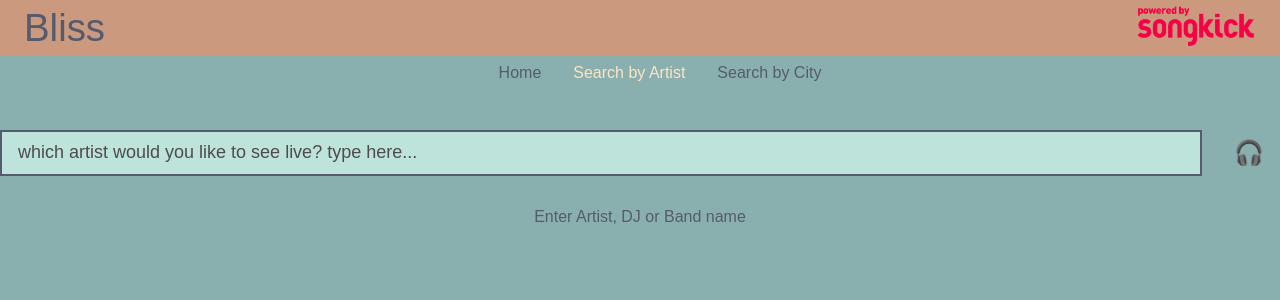
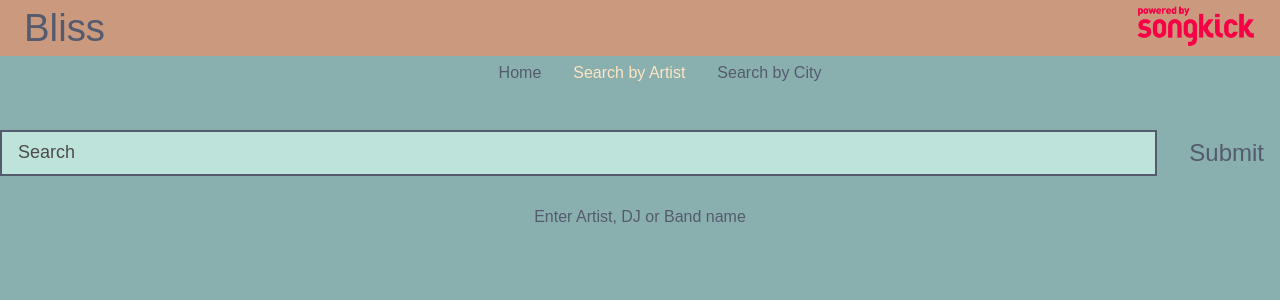
Before and after one commit to ErnestineMoreno/MusicEventsSearchApp, a React (Create React App) app: page /ArtistList in a window 1280 px wide. Shown: the top 300 px of the page. Built offline with nearby package versions, Linux system fonts and the light colour scheme; a web font is replaced by a local one.

Commit message:
artist and location search design edits

```diff
--- a/src/components/ArtistList.js
+++ b/src/components/ArtistList.js
@@ -39,7 +39,7 @@ class ArtistList extends React.Component {
       <div>
         <form className='search-bar' onSubmit={this.handleInputChange}>
           <input
-            placeholder='which artist would you like to see live? type here...'
+            placeholder='Search'
             type='text'
             name='artists'
             id='artists'
@@ -48,7 +48,8 @@ class ArtistList extends React.Component {
             onChange={this.handleInputChange}
           />
           <button className='search-button' type='submit'>
-            <span role='img' aria-label='headphones'>🎧</span>
+            <span>Submit</span>
+
 
           </button>
         </form>
--- a/src/components/LocationList.js
+++ b/src/components/LocationList.js
@@ -41,7 +41,7 @@ class LocationList extends React.Component {
       <div>
         <form className='search-bar' onSubmit={this.handleInputChange}>
           <input
-            placeholder="what's your location? type here..."
+            placeholder='Search'
             type='text'
             name='city'
             id='locations'
@@ -50,7 +50,7 @@ class LocationList extends React.Component {
             onChange={this.handleInputChange}
           />
           <button className='search-button' type='submit'>
-            <span role='img' aria-label='headphones'>🎧</span>
+            <span>Submit</span>
           </button>
         </form>
         {this.state.locations.map((value, index) => (
```
